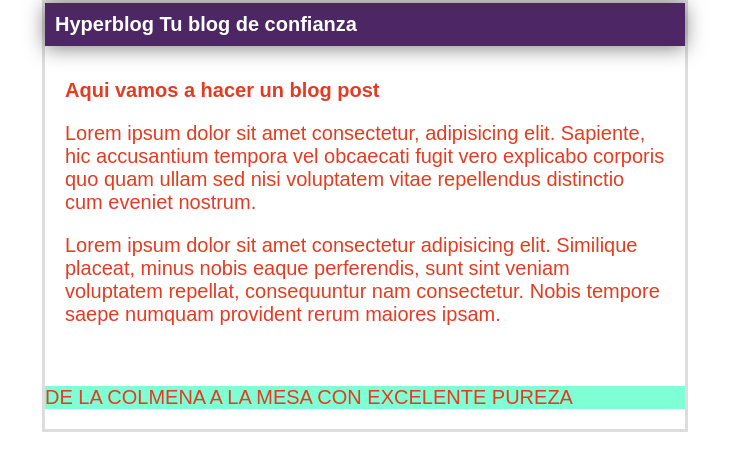
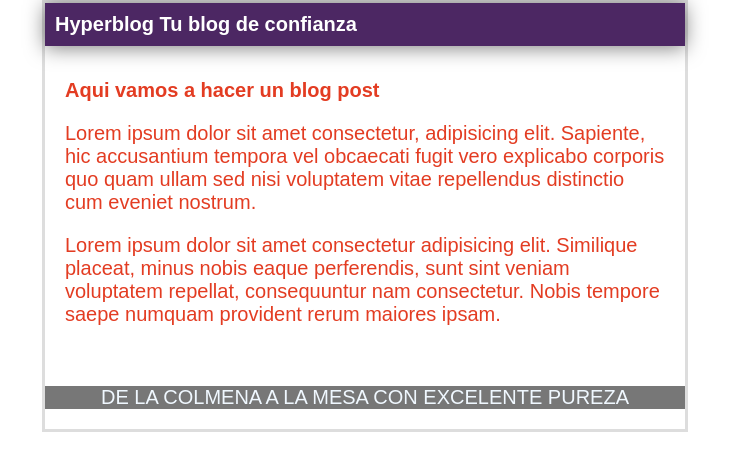
Before and after one commit to jairo3420beltran/blog_post.com, a plain HTML site: page index.html in a window 1280 px wide. Shown: the whole page, without its empty margins (275-1004 px from the left). Drawn offline with Linux system fonts and the light colour scheme.

Commit message:
cambios en css

```diff
--- a/estilos.css/stilos.css
+++ b/estilos.css/stilos.css
@@ -45,5 +45,9 @@ body
     padding: 1em;
 }
 #footer{
-    background: aquamarine ;
+    background: #777 ;
+    color: aliceblue;
+    text-align:center;
+    padding: 0,8em;
+
 }
```
